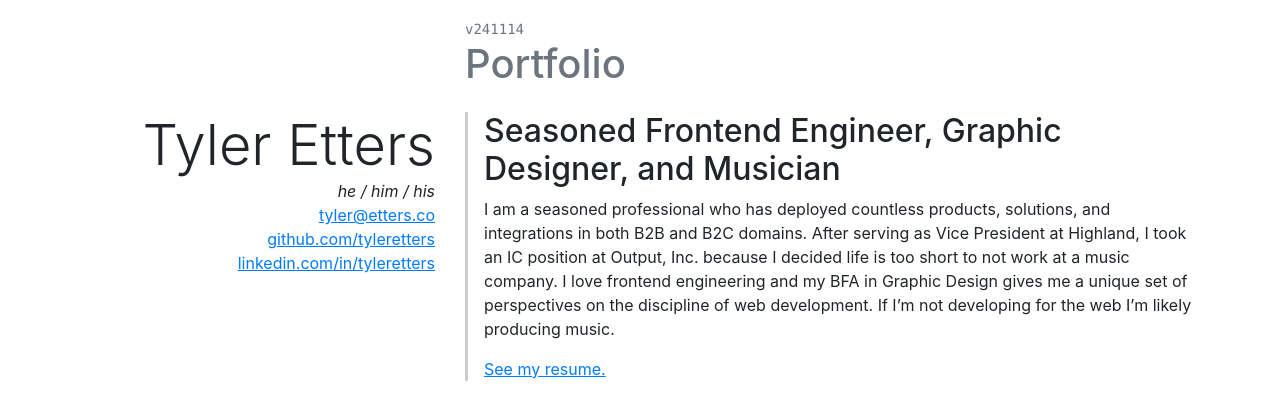
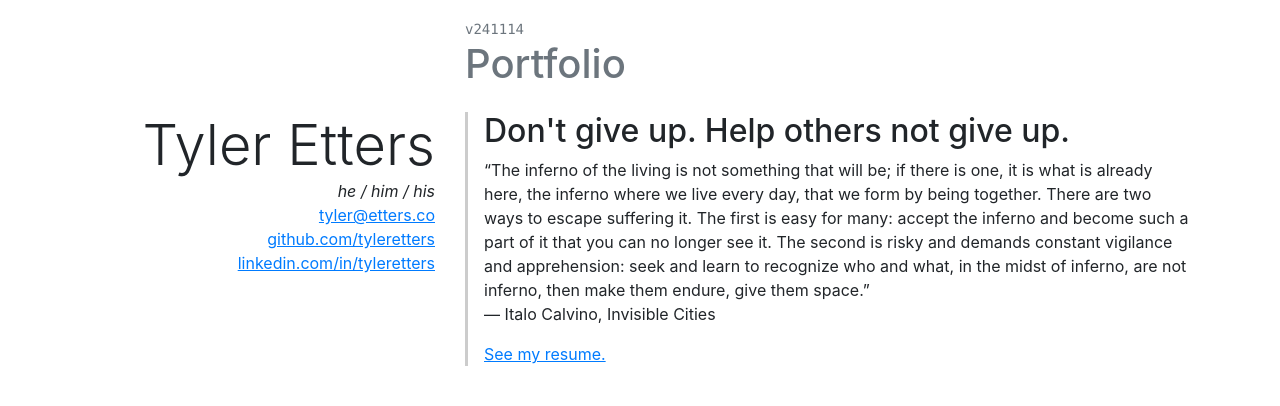
Before and after one commit to northern-information/tyleretters.com, a Jekyll site: the page built from _pages/portfolio.md, in a window 1280 px wide and 900 px high, cut to the strip 0-406 px from the top of the window. Built offline with Jekyll 4.4.1, drawn with Linux system fonts in a browser that asks for light colours.

Commit message:
Update _config.yml

```diff
--- a/_config.yml
+++ b/_config.yml
@@ -1,10 +1,13 @@
 title: Tyler Etters
-description: Seasoned Frontend Engineer, Graphic Designer, and Musician
+description: "Don't give up. Help others not give up."
 baseurl: /
 url: https://tyleretters.com
 include: ['_pages']
-tagline: Seasoned Frontend Engineer, Graphic Designer, and Musician
-blurb: I am a seasoned professional who has deployed countless products, solutions, and integrations in both B2B and B2C domains. After serving as Vice President at Highland, I took an IC position at Output, Inc. because I decided life is too short to not work at a music company. I love frontend engineering and my BFA in Graphic Design gives me a unique set of perspectives on the discipline of web development. If I'm not developing for the web I'm likely producing music.
+tagline: "Don't give up. Help others not give up."
+blurb: |
+  “The inferno of the living is not something that will be; if there is one, it is what is already here, the inferno where we live every day, that we form by being together. There are two ways to escape suffering it. The first is easy for many: accept the inferno and become such a part of it that you can no longer see it. The second is risky and demands constant vigilance and apprehension: seek and learn to recognize who and what, in the midst of inferno, are not inferno, then make them endure, give them space.”
+
+  ― Italo Calvino, Invisible Cities
 plugins:
   - jekyll-feed
   - jekyll-redirect-from
```
